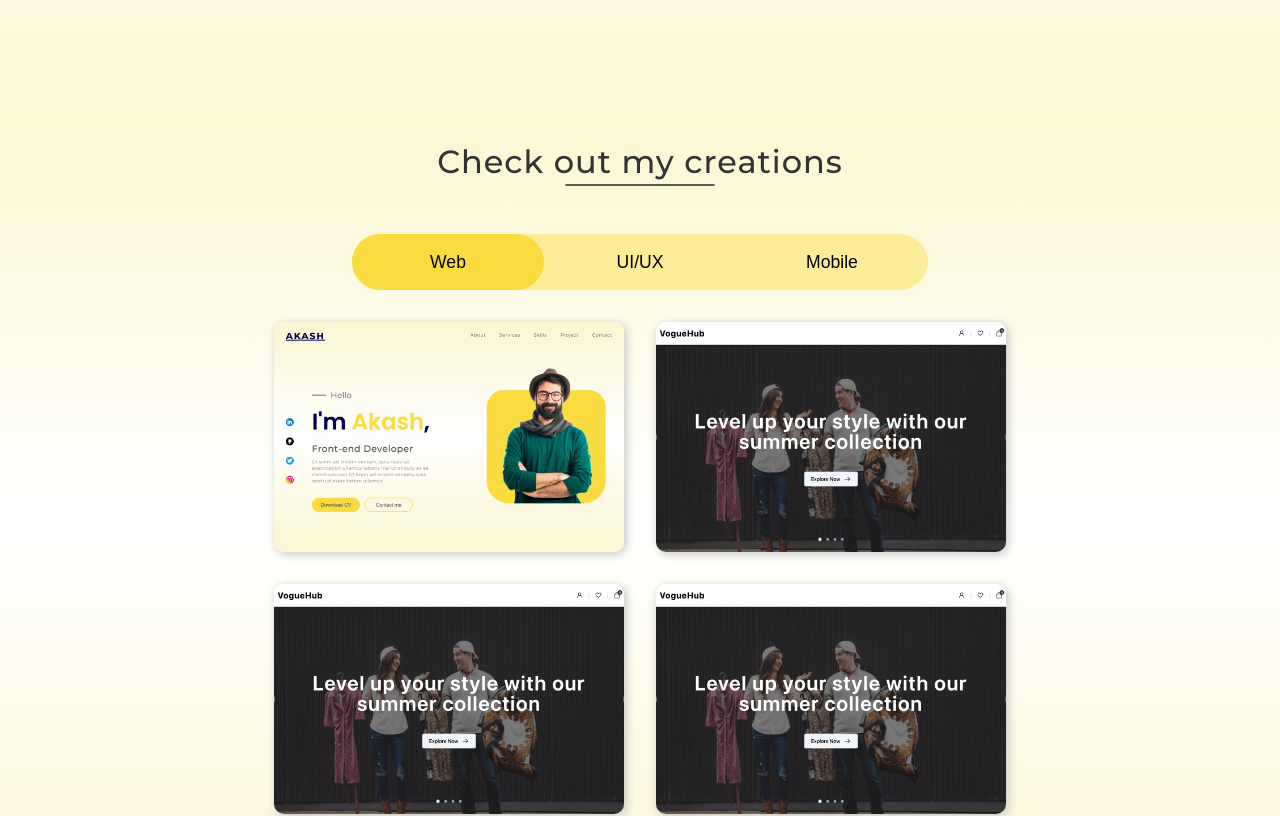
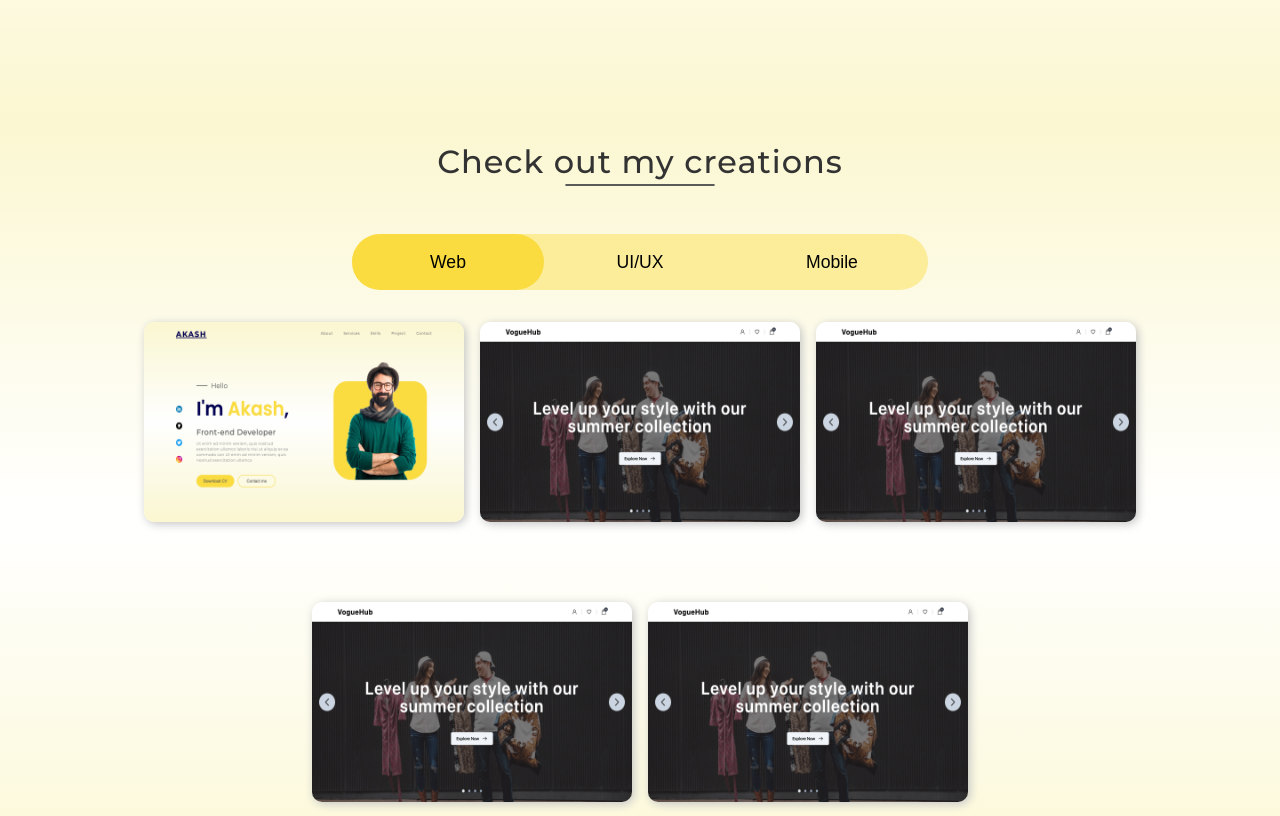
Before and after one commit to akashpatil8/personal-portfolio, a React (Vite) app: page / in a window 1280 px wide. Shown: the part 3080-3896 px from the top of the page. Built offline with nearby package versions, Linux system fonts and the light colour scheme.

Commit message:
Small update Project.jsx

```diff
--- a/src/components/project/project.scss
+++ b/src/components/project/project.scss
@@ -1,6 +1,6 @@
 .project {
   height: 100vh;
-  padding: 0 10%;
+  padding: 0 7%;
   display: flex;
   justify-content: center;
   align-items: center;
--- a/src/components/project/projectCard.scss
+++ b/src/components/project/projectCard.scss
@@ -1,6 +1,6 @@
 .project--card {
-  height: 230px;
-  width: 350px;
+  height: 200px;
+  width: 320px;
   border-radius: 10px;
   position: relative;
   box-shadow: 2px 2px 10px rgb(196, 196, 196);
@@ -65,7 +65,6 @@
   .poster {
     height: 100%;
     width: 100%;
-    object-fit: cover;
     border-radius: 10px;
   }
 }
--- a/src/components/project/tabComponent.scss
+++ b/src/components/project/tabComponent.scss
@@ -18,7 +18,7 @@
   display: flex;
   justify-content: center;
   flex-wrap: wrap;
-  gap: 2rem;
+  gap: 1rem;
   height: calc(100vh - 12rem);
 }
 
```
